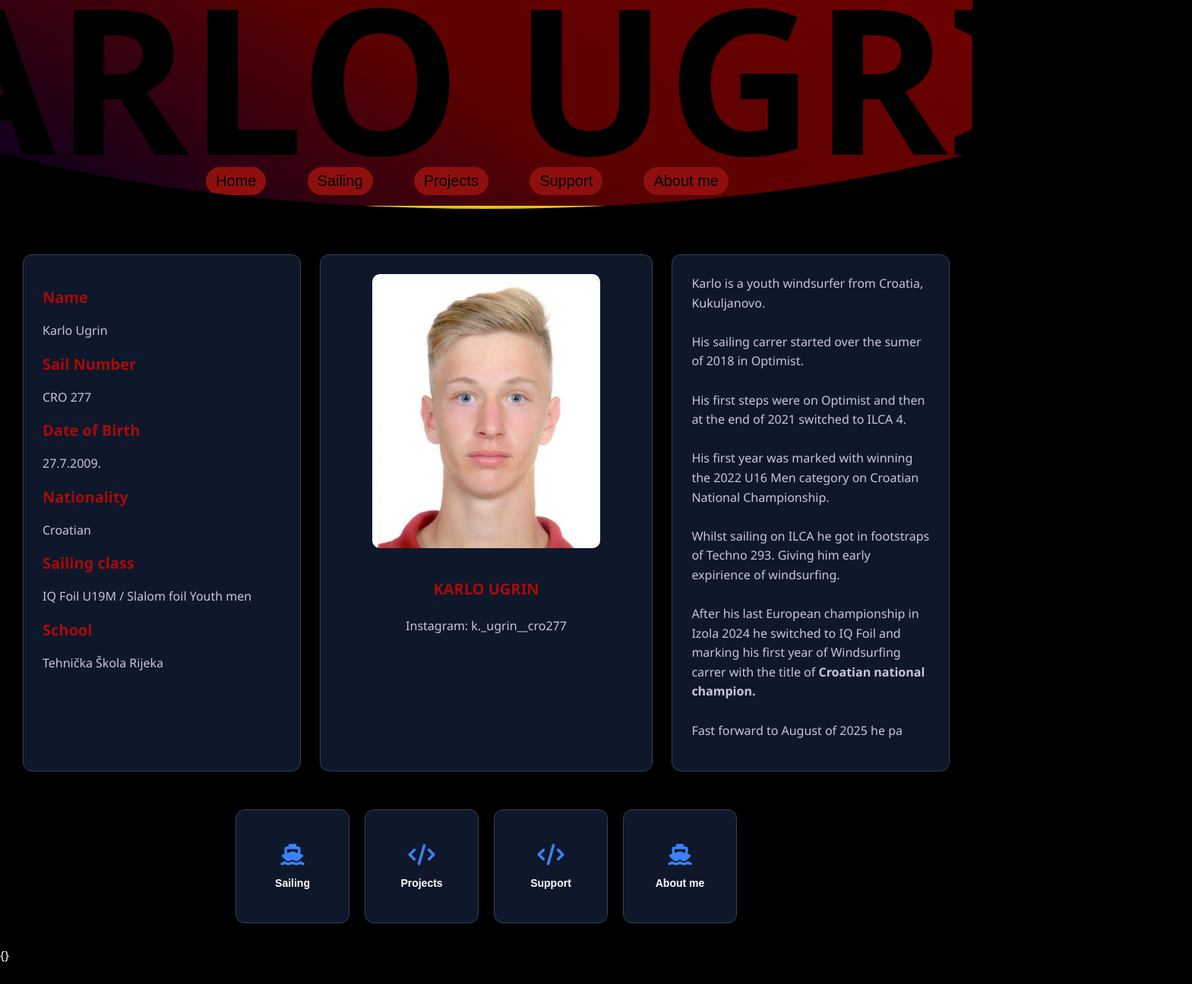
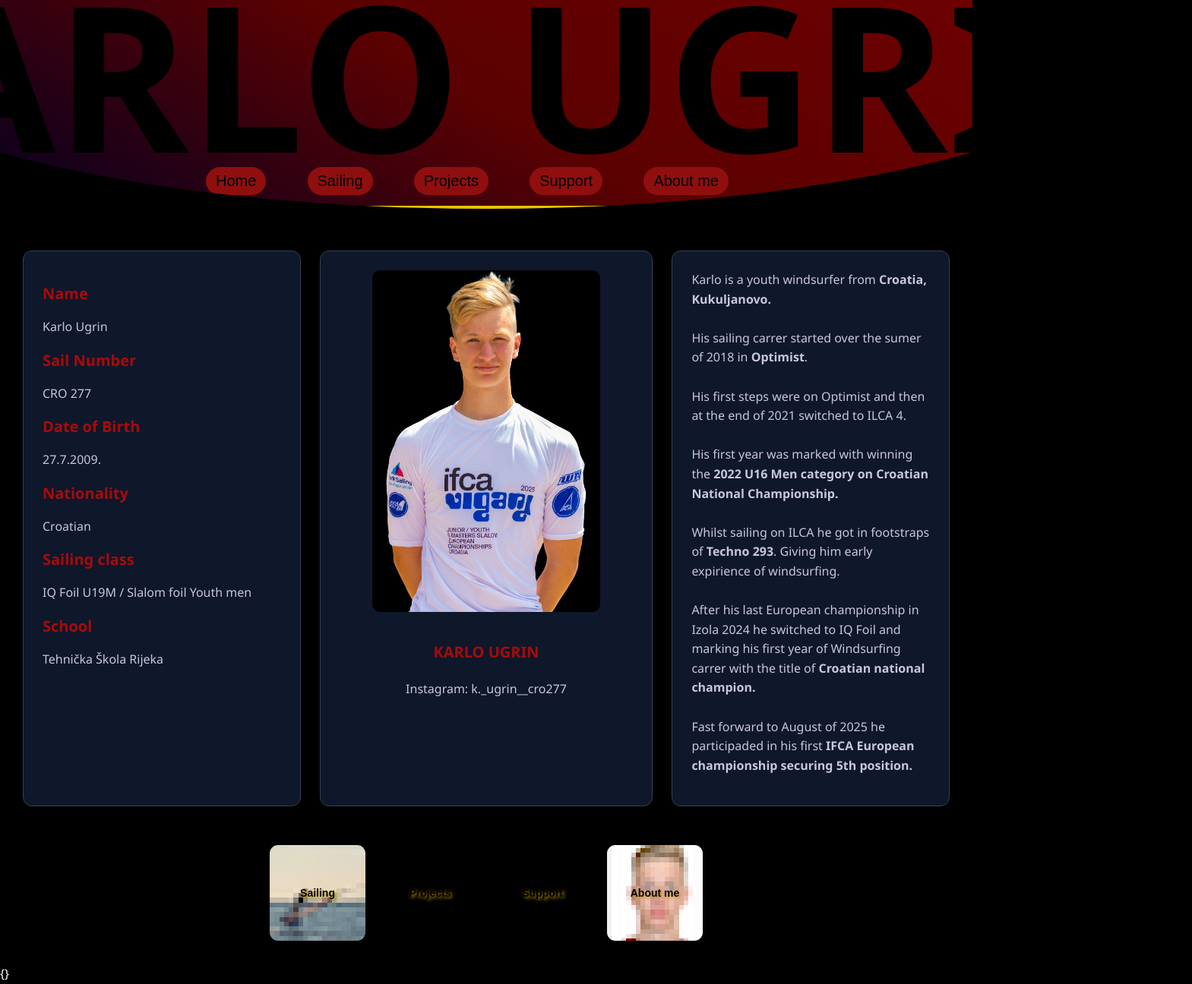
Before and after one commit to karlo-c277/WEB, a plain HTML site: page templates/index.html in a window 1280 px wide. Shown: the whole page at 76% size, 1569 px wide, since content can reach past the window. Before the commit the page ends 1272 px from the top, so only its background shows below. Drawn offline with Linux system fonts and the light colour scheme.

Commit message:
added some pictures, some more editing, pretty happy

```diff
--- a/static/style.css
+++ b/static/style.css
@@ -15,8 +15,9 @@ body {
 .nav-logo {
     grid-area: "stack";
     position: absolute;
+    top: 50%;
     left: 50%;
-    transform: translateX(-50%);
+    transform: translate(-50%, -59%);
     font-size: 267px;
     font-weight: bold;
     color: #000000;
@@ -34,6 +35,11 @@ body {
     clip-path: ellipse(70% 90% at 50% 10%);
     margin-bottom: 30px;
     border-bottom: 4px solid #edc205;
+    position: fixed;
+    top: 0;
+    left: 0;
+    width: 100%;
+    z-index: 1000;
 }
 .nav-links button {
     border: none;
@@ -57,6 +63,7 @@ body {
 .main-content {
     max-width: 1400px;
     margin: 0 auto;
+    padding-top: 300px;
 }
 .tab-content {
     display: none;
@@ -81,9 +88,6 @@ p {
     flex-wrap: wrap;
 }
 .grid-card {
-    background-color: #0f172a;
-    border: 1px solid #334155;
-    border-radius: 12px;
     width: 150px;
     height: 150px;
     display: flex;
@@ -171,5 +175,28 @@ p {
     border-radius: 12px;
     padding: 20px;
 }
-
-{}
+.card-icon-img{
+    width: 100%;
+    height: 100%;
+    image-rendering: pixelated;
+    object-fit: cover;
+}
+.image-card{
+    width: 128px;
+    height: 128px;
+    padding: 0;
+    overflow: hidden;
+    position: relative;
+    border-radius: 12px;
+    border: 1px solid black;
+    background: none;
+}
+.image-card .card-title{
+    position: absolute;
+    left: 0;
+    right: 0;
+    text-align: center;
+    color: black;
+    font-weight: bold;
+    text-shadow: 2px 2px 4px rgb(182, 148, 0);
+}
--- a/templates/index.html
+++ b/templates/index.html
@@ -43,7 +43,7 @@
                 </div>
 
                 <div class="profile-card center-card">
-                    <img src="../static/images/profile.jpg" alt="Karlo Ugrin">
+                    <img src="../static/images/mojaslika.jpg" alt="Karlo Ugrin">
 
                     <h2>KARLO UGRIN</h2>
                     <div class="socials">
@@ -52,30 +52,30 @@
                 </div>
                 <div class="profile-card">
                     <p>
-                        Karlo is a youth windsurfer from Croatia, Kukuljanovo.<br><br>His sailing carrer started over the sumer of 2018 in Optimist.<br><br>His first steps were on Optimist and then at the end of 2021 switched to ILCA 4.<br><br>His first year was marked with winning the 2022 U16 Men category on Croatian National Championship.<br><br>Whilst sailing on ILCA he got in footstraps of Techno 293. Giving him early expirience of windsurfing.<br><br>After his last European championship in Izola 2024 he switched to IQ Foil and marking his first year of Windsurfing carrer with the title of <strong>Croatian national champion.</strong><br><br>Fast forward to August of 2025 he pa
+                        Karlo is a youth windsurfer from <strong>Croatia, Kukuljanovo.</strong><br><br>His sailing carrer started over the sumer of 2018 in <strong>Optimist</strong>.<br><br>His first steps were on Optimist and then at the end of 2021 switched to ILCA 4.<br><br>His first year was marked with winning the <strong>2022 U16 Men category on Croatian National Championship.</strong><br><br>Whilst sailing on ILCA he got in footstraps of <strong>Techno 293</strong>. Giving him early expirience of windsurfing.<br><br>After his last European championship in Izola 2024 he switched to IQ Foil and marking his first year of Windsurfing carrer with the title of <strong>Croatian national champion.</strong><br><br>Fast forward to August of 2025 he participaded in his first <strong>IFCA European championship securing 5th position.</strong>
                     </p>
                 </div>
             </div>
 
             <div class="home-grid">
 
-                <button class="grid-card" onclick="openTabFromHome('sailing')">
-                    <i class="fas fa-ship card-icon"></i>
+                <button class="grid-card image-card" onclick="openTabFromHome('sailing')">
+                    <img src="../static/images/pojalabandapixel.png" class="card-icon-img" alt="sailing">
                     <span class="card-title">Sailing</span>
                 </button>
 
-                <button class="grid-card" onclick="openTabFromHome('projects')">
-                        <i class="fas fa-code card-icon"></i>
+                <button class="grid-card image-card" onclick="openTabFromHome('projects')">
+
                         <span class="card-title">Projects</span>
                 </button>
 
-                <button class="grid-card" onclick="openTabFromHome('support')">
-                    <i class="fas fa-code card-icon"></i>
+                <button class="grid-card image-card" onclick="openTabFromHome('support')">
+
                     <span class="card-title">Support</span>
                 </button>
 
-                <button class="grid-card" onclick="openTabFromHome('about_me')">
-                    <i class="fas fa-ship card-icon"></i>
+                <button class="grid-card image-card" onclick="openTabFromHome('about_me')">
+                    <img src="../static/images/profile20x24.png" class="card-icon-img" alt="aboutMe">
                     <span class="card-title">About me</span>
                 </button>
             </div>
```
Also changed, not shown: static/images/mojaslika.jpg (added), static/images/pojalabada.jpg (added), static/images/pojalabandapixel.png (added), static/images/profile20x24.png (added).
